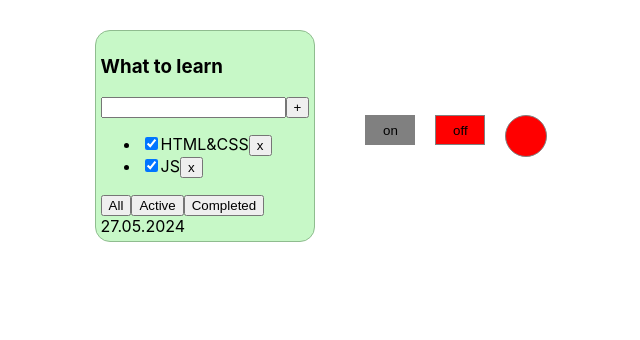
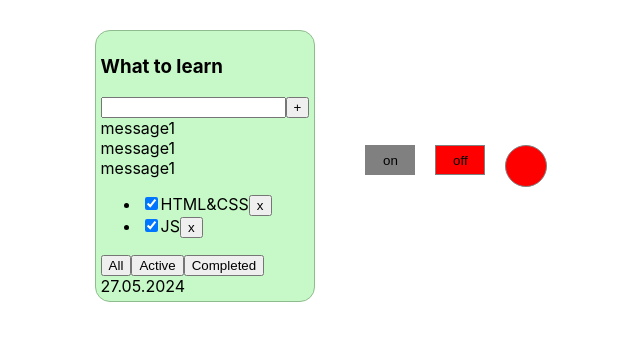
Before and after one commit to kalibria/todolist, a React (Create React App) app: page / in a window 1280 px wide. Shown: the top 340 px of the page, without its empty margins (294-934 px from the left). Built offline with nearby package versions, Linux system fonts and the light colour scheme.

Commit message:
added FullInput component

```diff
--- a/src/Todolist.tsx
+++ b/src/Todolist.tsx
@@ -2,6 +2,7 @@ import React from 'react';
 import {FilterValuesType, TaskProps} from "./App";
 import {Button} from "./Button";
 import styles from "./Todolist.module.css";
+import {TaskAddition} from "./taskAddition/TaskAddition";
 
 type TodolistProps = {
     title: string
@@ -15,10 +16,8 @@ export const Todolist = ({title, tasks, data, removeTask, changeFilter}: Todolis
     return (
         <div className={styles.card}>
             <h3>{title}</h3>
-            <div>
-                <input/>
-                <Button title={'+'}/>
-            </div>
+            <TaskAddition />
+
             {tasks.length === 0 ? (
                 <p>Тасок нет</p>
             ) : <ul>
--- /dev/null
+++ b/src/components/FullInput.tsx
@@ -0,0 +1,18 @@
+import React, {ChangeEvent, ChangeEventHandler, useState} from 'react';
+import {Button} from "../Button";
+
+type FullInputType = {
+    title: string
+    onChangeInputHandler: (event:ChangeEvent<HTMLInputElement>) => void
+    onClickButtonHandler: () => void
+}
+
+export const FullInput = ({title, onChangeInputHandler, onClickButtonHandler}: FullInputType) => {
+
+    return (
+        <div>
+            <input onChange={onChangeInputHandler} value={title}/>
+            <Button title={'+'} onClick={onClickButtonHandler}/>
+        </div>
+    );
+};
--- /dev/null
+++ b/src/taskAddition/TaskAddition.tsx
@@ -0,0 +1,31 @@
+import React, {ChangeEvent, useState} from 'react';
+import {FullInput} from "../components/FullInput";
+
+export const TaskAddition = () => {
+    let [message, setMessage] = useState([
+        {message: 'message1'},
+        {message: 'message1'},
+        {message: 'message1'}
+    ]);
+
+    let[title, setTitle] = useState('');
+    const onChangeInputHandler = (event:ChangeEvent<HTMLInputElement>) => {
+        setTitle(event.currentTarget.value)
+    }
+
+    const onClickButtonHandler = () => {
+        setMessage([{message: title},...message ])
+        setTitle('')
+    }
+
+    return (
+        <div>
+            <FullInput title={title} onChangeInputHandler={onChangeInputHandler} onClickButtonHandler={onClickButtonHandler}/>
+            {message.map((m, index) => {
+                return (<div key={index}>{m.message}</div>)
+            })
+            }
+
+        </div>
+    );
+};
```
